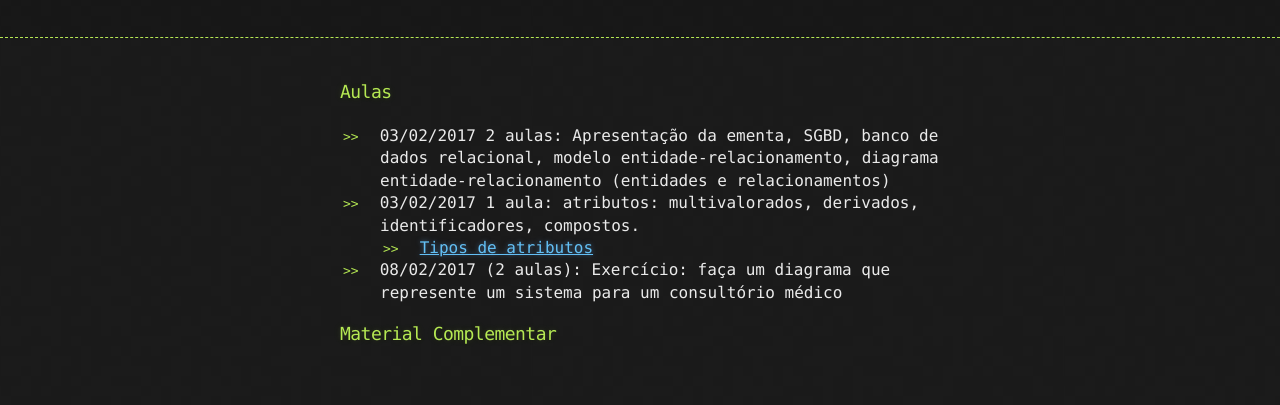
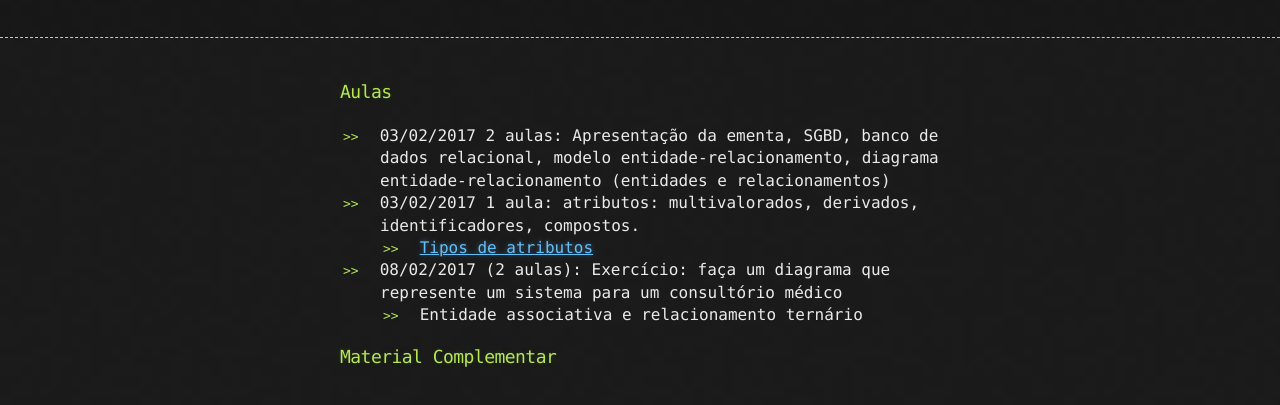
Before and after one commit to julianofischer/bd_3B_2017, a website: page index.html in a window 1280 px wide. Shown: the part 95-500 px from the top of the page. Drawn offline with Linux system fonts and the light colour scheme; files that its build step writes are made by us from their sources.

Commit message:
terceira aula

```diff
--- a/index.html
+++ b/index.html
@@ -50,6 +50,9 @@
 		<li><a href="tipos-atributos-MER.pdf">Tipos de atributos</a></li>
 	</ul>
     <li>08/02/2017 (2 aulas): Exercício: faça um diagrama que represente um sistema para um consultório médico</li>
+        <ul>
+            <li>Entidade associativa e relacionamento ternário</li>
+        </ul>
 </ul>
 
 <h3><a id="Material Complementar" class="anchor" href="#material-complementar" aria-hidden="true"><span aria-hidden="true" class="octicon octicon-link"></span></a>Material Complementar</h3>
```
